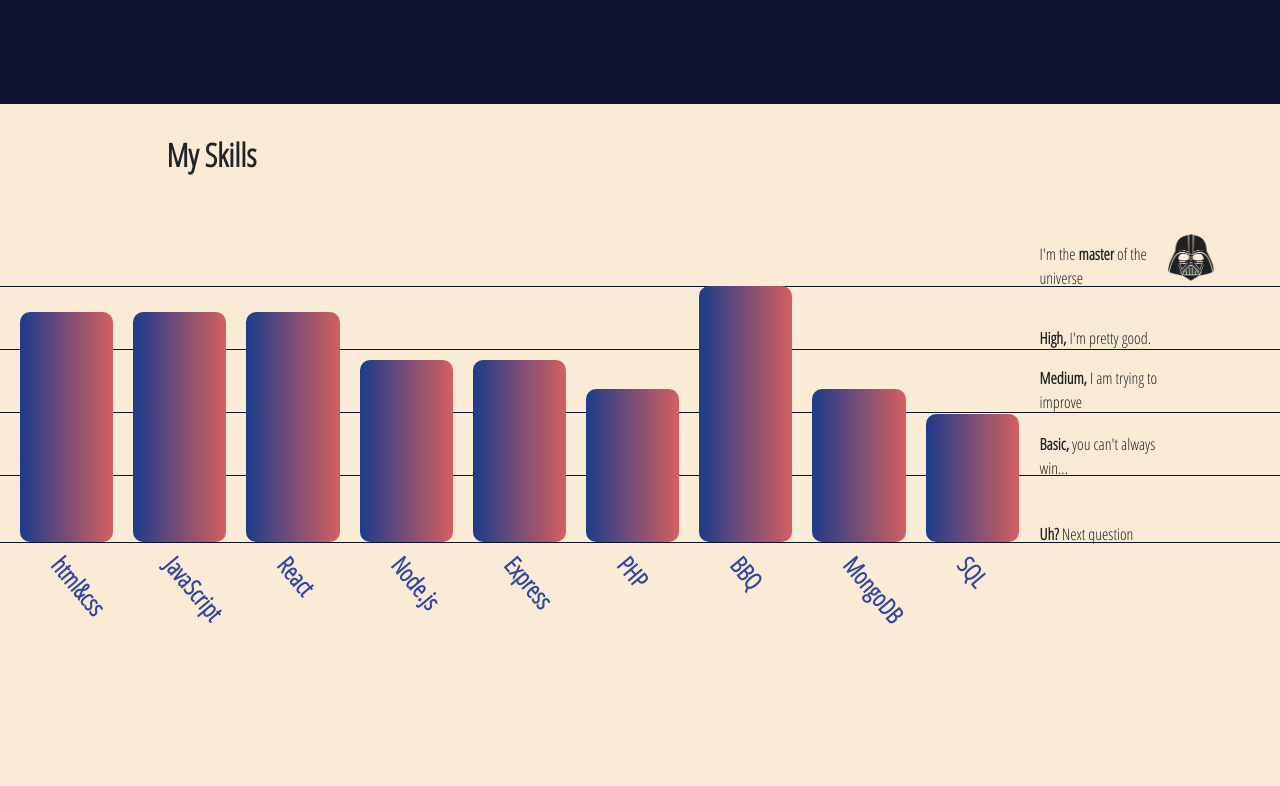
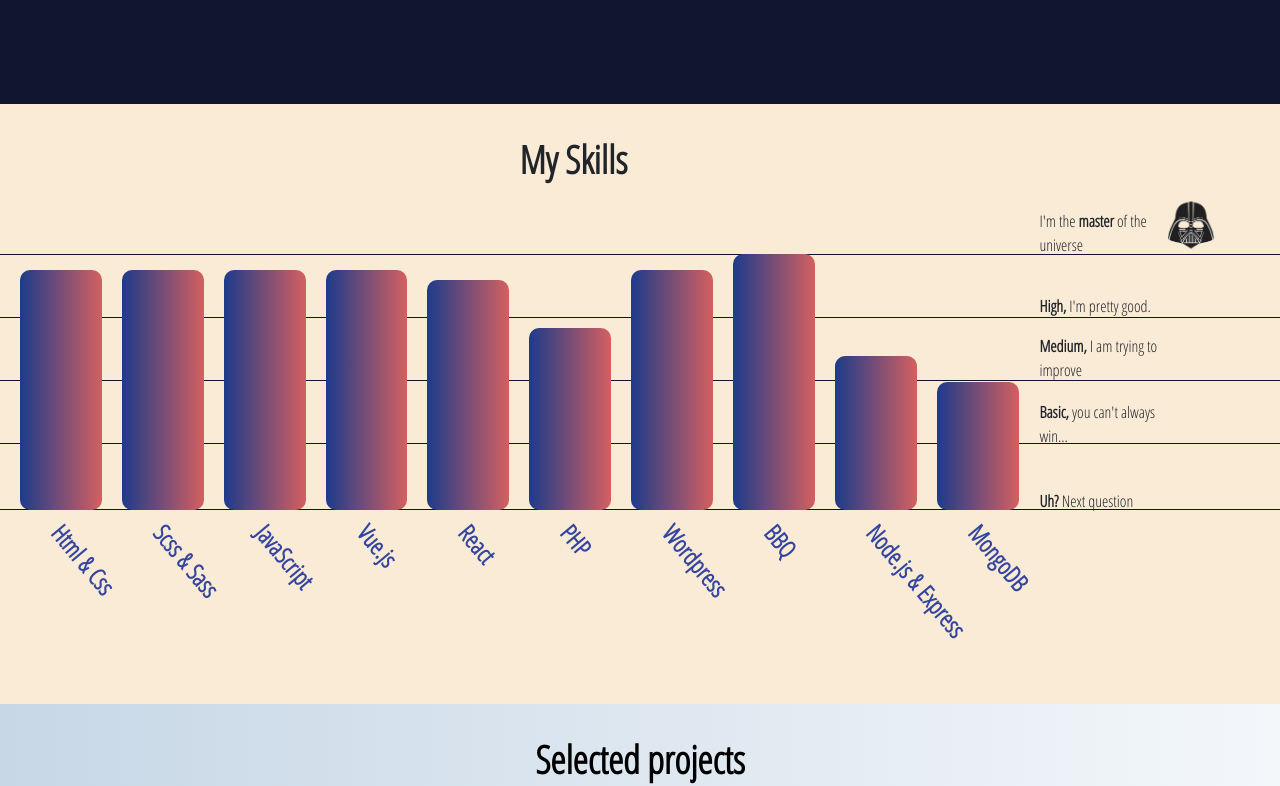
Before and after one commit to AJEdelmann/Portfolio, a React (Create React App) app: page / in a window 1280 px wide. Shown: the part 1416-2202 px from the top of the page. Built offline with nearby package versions, Linux system fonts and the light colour scheme.

Commit message:
updated skills

```diff
--- a/src/components/Contact.js
+++ b/src/components/Contact.js
@@ -4,7 +4,7 @@ const Contact = () => {
   return (
     <>
       <div className="myContact">
-        <div className=" col12">
+        <div className="contactWrap">
           <h1 id="myH1Contact">Get in touch</h1>
           <div className="myInterest">
             I’m always interested in new opportunities, freelance work, and
@@ -36,7 +36,7 @@ const Contact = () => {
 
       <div className="myBrief">
         <div className="briefDiv">
-          <div className="col12">
+          <div className="contactWrap">
             <h2 className="myH2Contact">Send me a message</h2>
             <form
               method="post"
--- a/src/components/Projects.js
+++ b/src/components/Projects.js
@@ -27,8 +27,9 @@ const Projects = () => {
             <img
               className="card-img-top"
               src={CVFY}
-              height="200vh"
+              height="250px"
               alt="Card cap"
+              loading="lazy"
             />
             <div className="card-body">
               <h5 className="card-title font-weight-bold">CV|FY</h5>
@@ -61,8 +62,9 @@ const Projects = () => {
             <img
               className="card-img-top"
               src={Ear}
-              height="200vh"
+              height="250px"
               alt="Card cap"
+              loading="lazy"
             />
             <div className="card-body">
               <h5 className="card-title font-weight-bold">Music-chords-API</h5>
@@ -93,8 +95,9 @@ const Projects = () => {
             <img
               className="card-img-top"
               src={PianoPlayer}
-              height="200vh"
+              height="250px"
               alt="Card cap"
+              loading="lazy"
             />
             <div className="card-body">
               <h5 className="card-title font-weight-bold">Piano Player</h5>
@@ -129,8 +132,9 @@ const Projects = () => {
             <img
               className="card-img-top"
               src={RomanCalculator}
-              height="200vh"
+              height="250px"
               alt="Card cap"
+              loading="lazy"
             />
             <div className="card-body">
               <h5 className="card-title font-weight-bold">Roman calculator</h5>
@@ -160,8 +164,9 @@ const Projects = () => {
             <img
               className="card-img-top"
               src={Ravenous}
-              height="200vh"
+              height="250px"
               alt="Card cap"
+              loading="lazy"
             />
             <div className="card-body">
               <h5 className="card-title font-weight-bold">React Ravenous</h5>
@@ -192,8 +197,9 @@ const Projects = () => {
             <img
               className="card-img-top"
               src={Jammming}
-              height="200vh"
+              height="250px"
               alt="Card cap"
+              loading="lazy"
             />
             <div className="card-body">
               <h5 className="card-title font-weight-bold">Jammming</h5>
--- a/src/components/Skills.js
+++ b/src/components/Skills.js
@@ -6,7 +6,11 @@ const Skills = () => {
       <div className="col11">
         <h2 className="myh2skill">My Skills</h2>
         <ul className="skills-ul">
-          <li className="skill-li">html&css</li>
+          <li className="skill-li">Html<span>&</span>Css</li>
+          <div className="bar">
+            <div className="fill1"></div>
+          </div>
+          <li className="skill-li">Scss<span>&</span>Sass</li>
           <div className="bar">
             <div className="fill1"></div>
           </div>
@@ -14,15 +18,11 @@ const Skills = () => {
           <div className="bar">
             <div className="fill1"></div>
           </div>
-          <li className="skill-li">React</li>
+          <li className="skill-li">Vue.js</li>
           <div className="bar">
             <div className="fill1"></div>
           </div>
-          <li className="skill-li">Node.js</li>
-          <div className="bar">
-            <div className="fill2"></div>
-          </div>
-          <li className="skill-li">Express</li>
+          <li className="skill-li">React</li>
           <div className="bar">
             <div className="fill2"></div>
           </div>
@@ -30,17 +30,21 @@ const Skills = () => {
           <div className="bar">
             <div className="fill3"></div>
           </div>
+          <li className="skill-li">Wordpress</li>
+          <div className="bar">
+            <div className="fill1"></div>
+          </div>
           <li className="skill-li">BBQ</li>
           <div className="bar">
             <div className="fill"></div>
           </div>
+          <li className="skill-li">Node.js<span>&</span>Express</li>
+          <div className="bar">
+            <div className="fill4"></div>
+          </div>
           <li className="skill-li">MongoDB</li>
           <div className="bar">
-            <div className="fill3"></div>
-          </div>
-          <li className="skill-li">SQL</li>
-          <div className="bar">
-            <div className="fill4"></div>
+            <div className="fill5"></div>
           </div>
           <div className="graph-qualifications">
             <div className="graphic-level-1">
--- a/src/css/App.css
+++ b/src/css/App.css
@@ -165,7 +165,8 @@ img {
   color: #fff;
   padding: 29px 0;
   text-align: center;
-  margin: 20px 0;
+  max-width: 1300px;
+  margin: 20px auto;
   padding: 5px 3px;
 }
 
@@ -212,15 +213,14 @@ img {
 /* ============================================= */
 .mySkills {
   background: antiquewhite;
-  height: 100vh;
+  height: 600px;
 }
 
 .myh2skill {
-  margin-bottom: 3rem;
   padding-top: 2rem;
-  text-align: left;
-  font-weight: bold;
-  margin-left: 13vw;
+  font-size: 2.4rem;
+  text-align: center;
+  font-weight: 600;
 }
 
 .skills-ul {
@@ -255,6 +255,10 @@ img {
   text-align: right;
   font-weight: 600;
   color: #33459e;
+}
+
+.skill-li span {
+  padding: 0 5px;
 }
 
 .graphic-bar-1,
@@ -298,7 +302,8 @@ img {
 .fill1,
 .fill2,
 .fill3,
-.fill4 {
+.fill4,
+.fill5 {
   height: 20px;
   border-radius: 10px;
   background: linear-gradient(to left, #d46060, #1d3b8b);
@@ -311,18 +316,22 @@ img {
 }
 
 .fill1 {
+  height: 75%;
+}
+
+.fill2 {
   height: 72%;
 }
 
-.fill2 {
+.fill3 {
   height: 57%;
 }
 
-.fill3 {
+.fill4 {
   height: 48%;
 }
 
-.fill4 {
+.fill5 {
   height: 40%;
 }
 
@@ -391,15 +400,20 @@ hr {
   justify-content: center;
   min-height: 600px;
   color: black;
+  max-width: 1300px;
+  margin: 0 auto;
+
 }
 
 .myProjectsH2 {
-  margin-left: 13vw;
+  padding-top: 2rem;
+  font-size: 2.4rem;
+  text-align: center;
+  font-weight: 600;
 }
 
 .my-projects .my-cards {
   margin-bottom: 25px;
-  width: 90%;
 }
 
 .visit-website {
@@ -426,6 +440,11 @@ hr {
   height: 33vh;
 }
 
+.contactWrap {
+  max-width: 1300px;
+  margin: 0 auto;
+}
+
 .myBrief,
 .myInterest {
   color: black;
@@ -437,11 +456,10 @@ hr {
   line-height: 30px;
 }
 
-.myBrief {
-  margin-left: 2vw;
-}
-
 #myH1Contact {
+  padding-top: 2rem;
+  font-size: 2.4rem;
+  text-align: center;
   font-weight: 600;
 }
 
@@ -455,8 +473,8 @@ hr {
 .myDetails {
   display: flex;
   align-items: center;
-  justify-content: space-around;
-  font-size: 1.5rem;
+  justify-content: space-between;
+  font-size: 1.8rem;
 }
 
 .myH2Contact {
@@ -475,6 +493,8 @@ hr {
   padding: 0;
   font-weight: 600;
   padding-top: 10px;
+  max-width: 1300px;
+  margin: 0 auto;
 }
 
 .clientEntry {
@@ -705,6 +725,14 @@ footer {
   .myContact {
     height: 40vh;
   }
+
+  .graph-qualifications {
+    font-size: 13px;
+  }
+
+  .graphic-level-1, .graphic-level-2, .graphic-level-3, .graphic-level-4, .graphic-level-5 {
+    width: 4.8rem;
+  }
 }
 
 @media (max-width: 408px) {
@@ -737,6 +765,10 @@ footer {
     margin-bottom: 3px;
   }
 
+  .skill-li {
+    font-size: 1em;
+  }
+
   .myContact {
     height: 50vh;
   }
```
